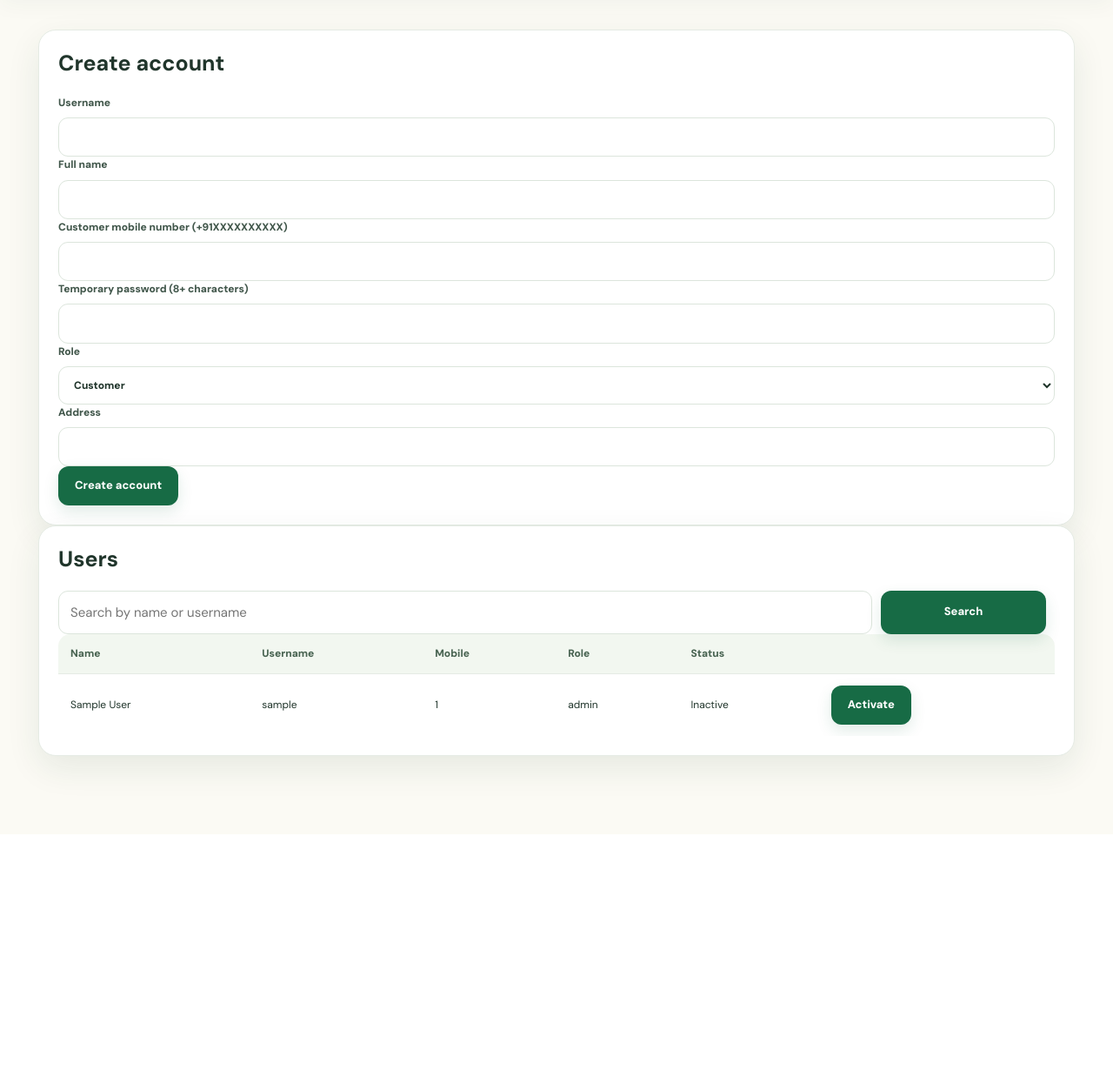
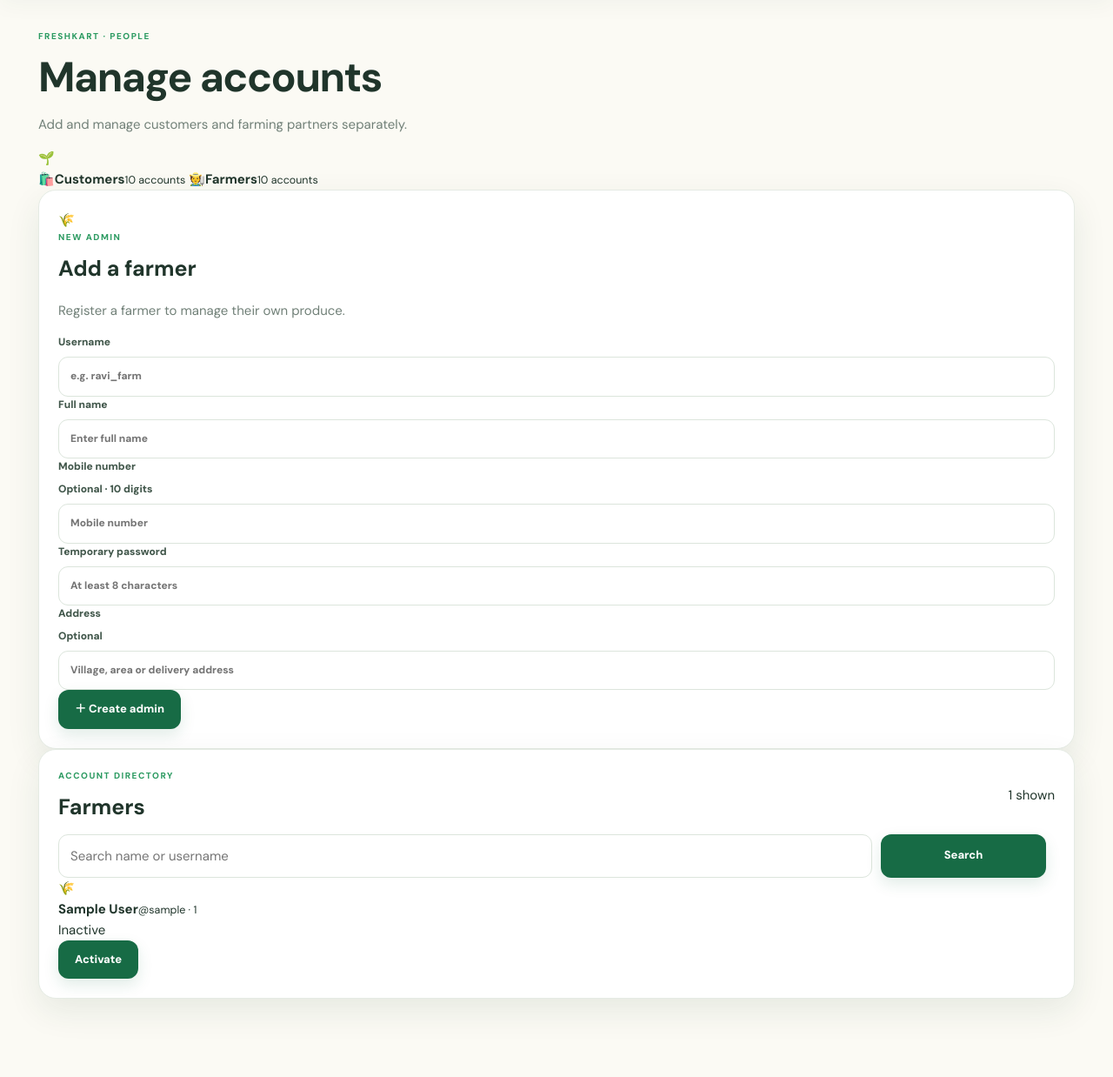
Before and after one commit to vijayalnavar16-oss/FreshKart, a Flask app: template templates/admin_users.html in a window 1280 px wide. Shown: the part 77-1315 px from the top of the page at 87% size. Before the commit the page ends 986 px from the top, so only its background shows below. Run offline with Flask 3, Linux system fonts and the light colour scheme; the template is opened without the code that fills it: most values are stand-ins (such as "Sample title", 1, 10 or a date in 2020).

Commit message:
Redesign admin accounts into separate customer and farmer tabs

```diff
--- a/templates/admin_users.html
+++ b/templates/admin_users.html
@@ -1,86 +1,36 @@
 {% extends "base.html" %}
 {% block content %}
-<section class="card">
-  <h2>Create account</h2>
-  <form method="post" action="{{ url_for('admin.users') }}" class="grid-form">
-    <input type="hidden" name="action" value="create">
-    <label>Username
-      <input name="username" required minlength="3" maxlength="30" pattern="[A-Za-z0-9_]{3,30}">
-    </label>
-    <label>Full name
-      <input name="full_name" required maxlength="80">
-    </label>
-    <label>Customer mobile number (+91XXXXXXXXXX)
-      <input type="tel" name="phone_number" pattern="\+91[6-9][0-9]{9}" maxlength="13" autocomplete="tel" required>
-    </label>
-    <label>Temporary password (8+ characters)
-      <input type="password" name="password" required minlength="8" autocomplete="new-password">
-    </label>
-    <label>Role
-      <select name="role" id="account-role">
-        <option value="customer">Customer</option>
-        <option value="farmer">Farmer</option>
-      </select>
-    </label>
-    <label>Address
-      <input name="address" maxlength="300">
-    </label>
-    <button class="btn" type="submit">Create account</button>
-  </form>
-</section>
-<script>
-  const accountRole = document.getElementById("account-role");
-  const customerPhone = document.querySelector('input[name="phone_number"]');
-  const syncCustomerPhone = () => {
-    customerPhone.required = accountRole.value === "customer";
-  };
-  accountRole.addEventListener("change", syncCustomerPhone);
-  syncCustomerPhone();
-</script>
-
-<section class="card">
-  <h2>Users</h2>
-  <form method="get" action="{{ url_for('admin.users') }}" class="search">
-    <input name="q" value="{{ q }}" placeholder="Search by name or username">
-    <button class="btn" type="submit">Search</button>
-  </form>
-  <div class="table-wrap">
-    <table class="list">
-      <thead><tr><th>Name</th><th>Username</th><th>Mobile</th><th>Role</th><th>Status</th><th></th></tr></thead>
-      <tbody>
-        {% for u in users %}
-        <tr>
-          <td>{{ u['full_name'] }}</td>
-          <td>{{ u['username'] }}</td>
-          <td>
-            {% if u['role'] == 'customer' %}
-            <form method="post" action="{{ url_for('admin.users') }}" class="stack">
-              <input type="hidden" name="action" value="update_phone">
-              <input type="hidden" name="user_id" value="{{ u['id'] }}">
-              <input type="tel" name="phone_number" value="{{ u['phone_number'] or '' }}"
-                     pattern="\+91[6-9][0-9]{9}" maxlength="13" autocomplete="tel" required
-                     aria-label="Mobile number for {{ u['full_name'] }}">
-              <button class="btn small" type="submit">Save mobile</button>
-            </form>
-            {% else %}
-            {{ u['phone_number'] or 'Not linked' }}
-            {% endif %}
-          </td>
-          <td>{{ u['role'] }}</td>
-          <td>{{ 'Active' if u['is_active'] else 'Inactive' }}</td>
-          <td>
-            <form method="post" action="{{ url_for('admin.users') }}" data-confirm="Change this account's status?">
-              <input type="hidden" name="action" value="toggle">
-              <input type="hidden" name="user_id" value="{{ u['id'] }}">
-              <button class="btn small" type="submit">{{ 'Deactivate' if u['is_active'] else 'Activate' }}</button>
-            </form>
-          </td>
-        </tr>
-        {% else %}
-        <tr><td colspan="6" class="muted">No accounts found.</td></tr>
-        {% endfor %}
-      </tbody>
-    </table>
-  </div>
+<section class="users-page">
+  <div class="users-heading"><div><p class="admin-eyebrow">FRESHKART · PEOPLE</p><h1>Manage accounts</h1><p>Add and manage customers and farming partners separately.</p></div><div class="users-heading-art" aria-hidden="true">🌱</div></div>
+  <nav class="user-role-tabs" aria-label="Account type">
+    <a class="{{ 'active' if active_role == 'customer' }}" href="{{ url_for('admin.users', role='customer') }}"><span class="role-tab-icon">🛍️</span><span><strong>Customers</strong><small>{{ counts.customer }} accounts</small></span></a>
+    <a class="{{ 'active' if active_role == 'farmer' }}" href="{{ url_for('admin.users', role='farmer') }}"><span class="role-tab-icon">🧑‍🌾</span><span><strong>Farmers</strong><small>{{ counts.farmer }} accounts</small></span></a>
+  </nav>
+  <section class="card user-create-card">
+    <div class="user-card-heading"><div class="user-role-illustration">{{ '🛍️' if active_role == 'customer' else '🌾' }}</div><div><p class="admin-eyebrow">NEW {{ active_role|upper }}</p><h2>{{ 'Add a customer' if active_role == 'customer' else 'Add a farmer' }}</h2><p>{{ 'Create a shopper account for your marketplace.' if active_role == 'customer' else 'Register a farmer to manage their own produce.' }}</p></div></div>
+    <form method="post" action="{{ url_for('admin.users', role=active_role) }}" class="user-create-form">
+      <input type="hidden" name="action" value="create"><input type="hidden" name="role" value="{{ active_role }}">
+      <div class="user-form-grid">
+        <label>Username<input name="username" required minlength="3" maxlength="30" pattern="[A-Za-z0-9_]{3,30}" placeholder="e.g. ravi_farm"></label>
+        <label>Full name<input name="full_name" required maxlength="80" placeholder="Enter full name"></label>
+        <label>Mobile number <span class="field-hint">{{ 'Required' if active_role == 'customer' else 'Optional' }} · 10 digits</span><input type="tel" name="phone_number" inputmode="numeric" autocomplete="tel-national" pattern="(?:\+?91)?[6-9][0-9]{9}" maxlength="13" placeholder="Mobile number" {{ 'required' if active_role == 'customer' }}></label>
+        <label>Temporary password<input type="password" name="password" required minlength="8" autocomplete="new-password" placeholder="At least 8 characters"></label>
+        <label class="full-span">Address <span class="field-hint">Optional</span><input name="address" maxlength="300" placeholder="Village, area or delivery address"></label>
+      </div>
+      <button class="btn user-submit" type="submit">＋ Create {{ active_role }}</button>
+    </form>
+  </section>
+  <section class="card user-list-card">
+    <div class="admin-section-heading"><div><p class="admin-eyebrow">ACCOUNT DIRECTORY</p><h2>{{ 'Customers' if active_role == 'customer' else 'Farmers' }}</h2></div><span class="user-count-pill">{{ users|length }} shown</span></div>
+    <form method="get" action="{{ url_for('admin.users') }}" class="search user-search"><input type="hidden" name="role" value="{{ active_role }}"><input name="q" value="{{ q }}" placeholder="Search name or username"><button class="btn" type="submit">Search</button></form>
+    <div class="user-list">
+      {% for u in users %}
+      <article class="user-row"><div class="user-avatar">{{ '🛍️' if active_role == 'customer' else '🌾' }}</div><div class="user-row-main"><strong>{{ u['full_name'] }}</strong><small>@{{ u['username'] }} · {{ u['phone_number'][3:] if u['phone_number'] and u['phone_number'].startswith('+91') else (u['phone_number'] or 'No mobile linked') }}</small></div><span class="status-pill {{ 'is-active' if u['is_active'] else 'is-inactive' }}">{{ 'Active' if u['is_active'] else 'Inactive' }}</span>
+        <form method="post" action="{{ url_for('admin.users', role=active_role) }}" data-confirm="Change this account's status?"><input type="hidden" name="action" value="toggle"><input type="hidden" name="role" value="{{ active_role }}"><input type="hidden" name="user_id" value="{{ u['id'] }}"><button class="btn small user-status-button" type="submit">{{ 'Pause' if u['is_active'] else 'Activate' }}</button></form>
+        {% if active_role == 'customer' %}<form method="post" action="{{ url_for('admin.users', role=active_role) }}" class="user-phone-edit"><input type="hidden" name="action" value="update_phone"><input type="hidden" name="role" value="{{ active_role }}"><input type="hidden" name="user_id" value="{{ u['id'] }}"><input type="tel" name="phone_number" inputmode="numeric" pattern="(?:\+?91)?[6-9][0-9]{9}" maxlength="13" value="{{ u['phone_number'][3:] if u['phone_number'] and u['phone_number'].startswith('+91') else (u['phone_number'] or '') }}" placeholder="10-digit mobile" required><button class="btn small" type="submit">Save</button></form>{% endif %}
+      </article>
+      {% else %}<div class="user-empty"><span>🌿</span><strong>No {{ active_role }} accounts yet</strong><small>Create the first account using the form above.</small></div>{% endfor %}
+    </div>
+  </section>
 </section>
 {% endblock %}
```
